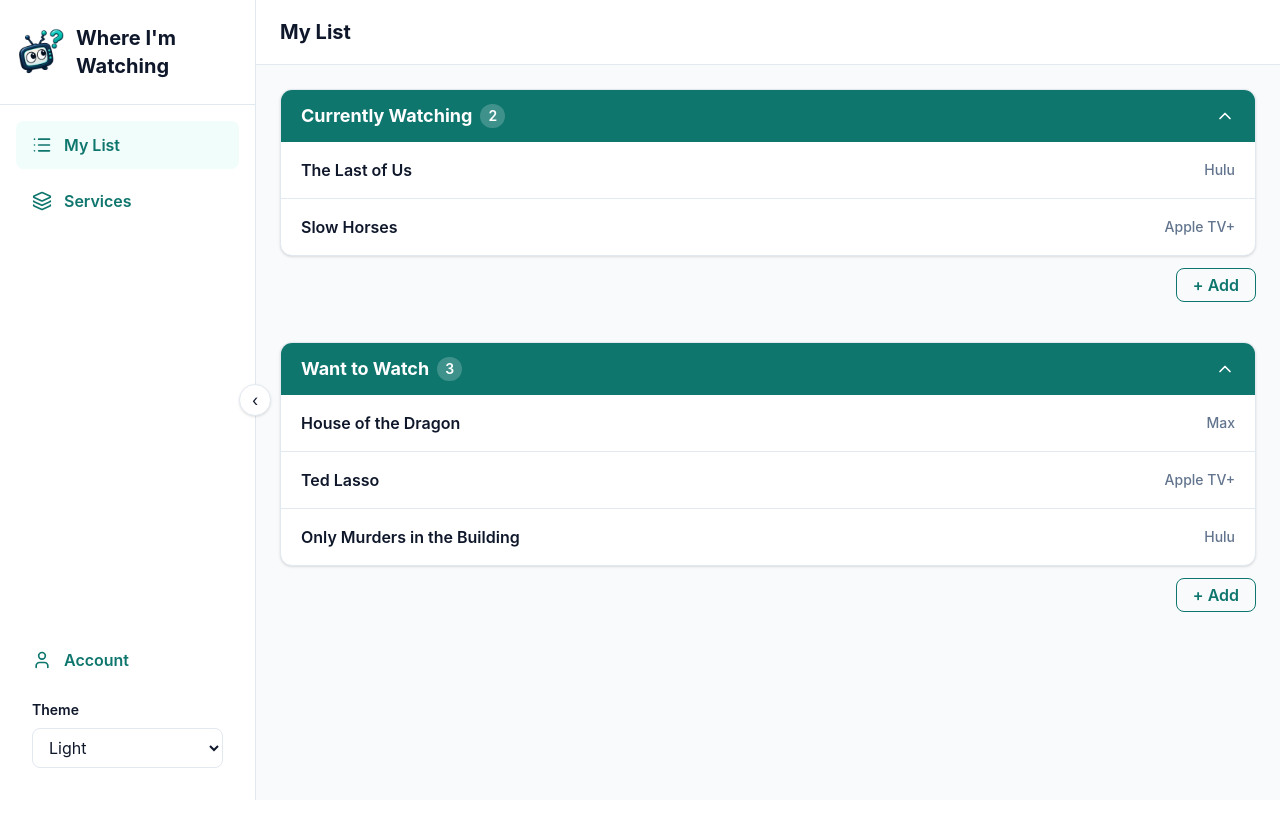
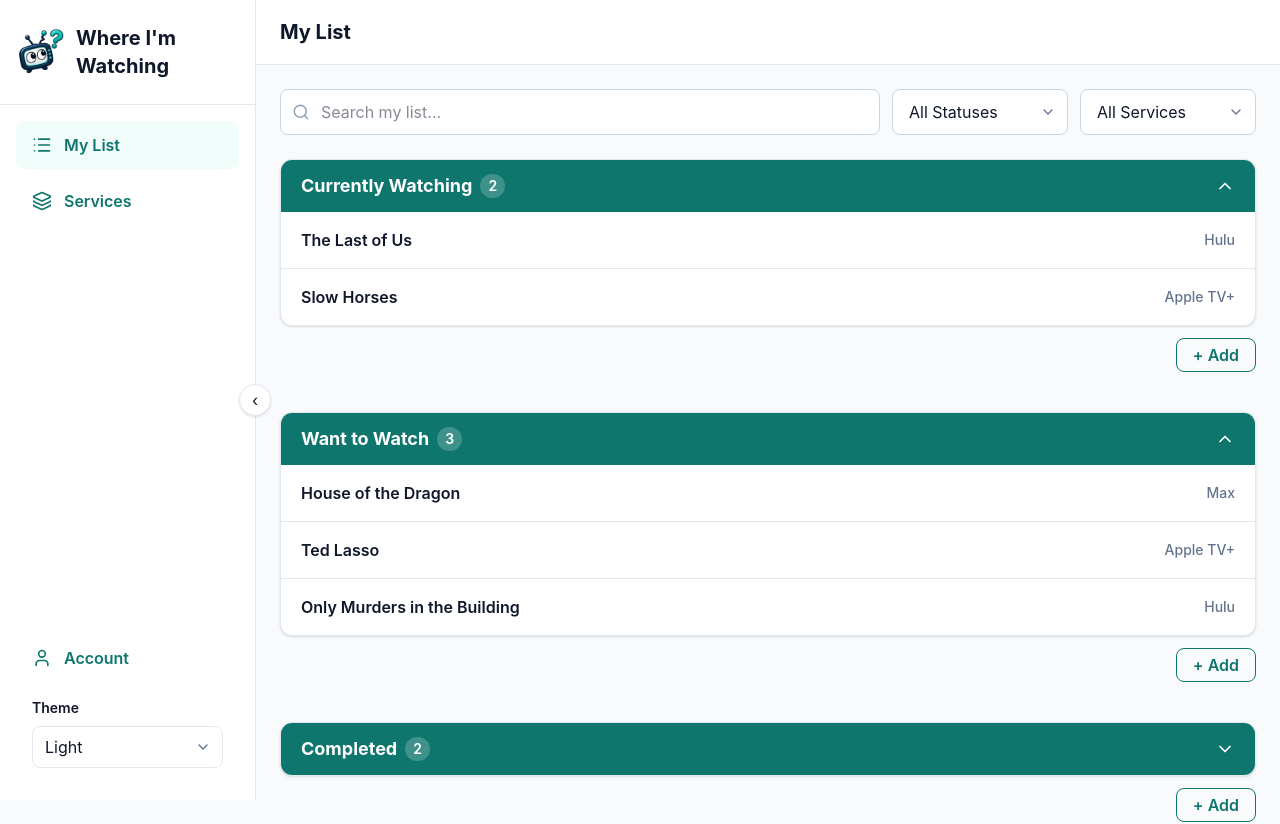
Before and after one commit to czieler/where-im-watching, a React (Vite) app: page / in a window 1280 px wide. Shown: the top 824 px of the page. Before the commit the page ends 800 px from the top, so only its background shows below. Built offline with nearby package versions, Linux system fonts and the light colour scheme.

Commit message:
Add list search, filtering, and status sections

```diff
--- a/src/App.tsx
+++ b/src/App.tsx
@@ -2,7 +2,17 @@ import { useState } from "react";
 import wiwLogo from "./assets/wiw_logo.png";
 import ShowList from "./components/ShowList";
 import AddShowModal from "./components/AddShowModal";
-import { List, Layers, User, Palette, Menu, X, Plus } from "lucide-react";
+import {
+  List,
+  Layers,
+  User,
+  Palette,
+  Menu,
+  X,
+  Plus,
+  Search,
+  ChevronDown,
+} from "lucide-react";
 
 function App() {
   const [isMobileMenuOpen, setIsMobileMenuOpen] = useState(false);
@@ -10,6 +20,12 @@ function App() {
   const [isSidebarCollapsed, setIsSidebarCollapsed] = useState(false);
 
   const [isAddOpen, setIsAddOpen] = useState(false);
+
+  const [searchText, setSearchText] = useState("");
+
+  const [selectedService, setSelectedService] = useState("all");
+
+  const [selectedStatus, setSelectedStatus] = useState("all");
 
   const [addTarget, setAddTarget] = useState<"watching" | "wantToWatch">(
     "watching",
@@ -25,6 +41,39 @@ function App() {
     { title: "Ted Lasso", service: "Apple TV+" },
     { title: "Only Murders in the Building", service: "Hulu" },
   ]);
+
+  const [completed, setCompleted] = useState([
+    { title: "Breaking Bad", service: "Netflix" },
+    { title: "The Good Place", service: "Netflix" },
+  ]);
+
+  const [onHold, setOnHold] = useState([
+    { title: "Yellowjackets", service: "Paramount+" },
+  ]);
+
+  const filteredWatching = watching.filter(
+    (show) =>
+      show.title.toLowerCase().includes(searchText.toLowerCase()) &&
+      (selectedService === "all" || show.service === selectedService),
+  );
+
+  const filteredWantToWatch = wantToWatch.filter(
+    (show) =>
+      show.title.toLowerCase().includes(searchText.toLowerCase()) &&
+      (selectedService === "all" || show.service === selectedService),
+  );
+
+  const filteredCompleted = completed.filter(
+    (show) =>
+      show.title.toLowerCase().includes(searchText.toLowerCase()) &&
+      (selectedService === "all" || show.service === selectedService),
+  );
+
+  const filteredOnHold = onHold.filter(
+    (show) =>
+      show.title.toLowerCase().includes(searchText.toLowerCase()) &&
+      (selectedService === "all" || show.service === selectedService),
+  );
 
   return (
     <div className="min-h-screen bg-slate-50 text-slate-900">
@@ -98,14 +147,20 @@ function App() {
                     Theme
                   </label>
 
+                  <div className="relative">
                     <select
                       id="theme"
-                    className="w-full rounded-lg border border-[var(--color-border)] bg-[var(--color-surface)] px-3 py-2 text-[var(--color-text)]"
+                      className="w-full appearance-none rounded-lg border border-[var(--color-border)] bg-[var(--color-surface)] px-3 py-2 text-[var(--color-text)]"
                     >
                       <option value="light">Light</option>
                       <option value="dark">Dark</option>
                       <option value="blues">Blues</option>
                     </select>
+                    <ChevronDown
+                      size={16}
+                      className="pointer-events-none absolute right-3 top-1/2 -translate-y-1/2 text-slate-500"
+                    />
+                  </div>
                 </>
               )}
             </div>
@@ -149,22 +204,99 @@ function App() {
 
         {/* Main content */}
         <main className="mx-auto max-w-[1440px] px-4 py-6 pb-28 sm:px-6 md:pb-8">
+          <div className="mb-6 flex flex-col gap-3 lg:flex-row">
+            <div className="relative flex-1">
+              <Search
+                size={18}
+                className="absolute left-3 top-1/2 -translate-y-1/2 text-slate-400"
+              />
+
+              <input
+                type="text"
+                value={searchText}
+                onChange={(e) => setSearchText(e.target.value)}
+                placeholder="Search my list..."
+                className="w-full rounded-lg border border-slate-300 bg-white py-2.5 pl-10 pr-4 outline-none focus:border-[var(--color-accent)]"
+              />
+            </div>
+
+            <div className="relative">
+              <select
+                value={selectedStatus}
+                onChange={(e) => setSelectedStatus(e.target.value)}
+                className="w-44 appearance-none rounded-lg border border-slate-300 bg-white px-4 py-2.5"
+              >
+                <option value="all">All Statuses</option>
+                <option value="watching">Watching</option>
+                <option value="wantToWatch">Want to Watch</option>
+                <option value="completed">Completed</option>
+                <option value="onHold">On Hold</option>
+              </select>
+              <ChevronDown
+                size={16}
+                className="pointer-events-none absolute right-3 top-1/2 -translate-y-1/2 text-slate-500"
+              />
+            </div>
+
+            <div className="relative">
+              <select
+                value={selectedService}
+                onChange={(e) => setSelectedService(e.target.value)}
+                className="w-44 appearance-none rounded-lg border border-slate-300 bg-white px-4 py-2.5"
+              >
+                <option value="all">All Services</option>
+                <option value="Hulu">Hulu</option>
+                <option value="Netflix">Netflix</option>
+                <option value="Paramount+">Paramount+</option>
+                <option value="Apple TV+">Apple TV+</option>
+                <option value="Max">Max</option>
+              </select>
+              <ChevronDown
+                size={16}
+                className="pointer-events-none absolute right-3 top-1/2 -translate-y-1/2 text-slate-500"
+              />
+            </div>
+          </div>
+          {(selectedStatus === "all" || selectedStatus === "watching") && (
             <ShowList
               title="Currently Watching"
-            shows={watching}
+              shows={filteredWatching}
               onAdd={() => {
                 setAddTarget("watching");
                 setIsAddOpen(true);
               }}
             />
+          )}
+          {(selectedStatus === "all" || selectedStatus === "wantToWatch") && (
             <ShowList
               title="Want to Watch"
-            shows={wantToWatch}
+              shows={filteredWantToWatch}
               onAdd={() => {
                 setAddTarget("wantToWatch");
                 setIsAddOpen(true);
               }}
             />
+          )}
+          {(selectedStatus === "all" || selectedStatus === "completed") && (
+            <ShowList
+              title="Completed"
+              shows={filteredCompleted}
+              onAdd={() => {
+                console.log("Add to Completed");
+              }}
+              defaultExpanded={false}
+            />
+          )}
+          {(selectedStatus === "all" || selectedStatus === "onHold") && (
+            <ShowList
+              title="On Hold"
+              shows={filteredOnHold}
+              onAdd={() => {
+                console.log("Add to On Hold");
+              }}
+              defaultExpanded={false}
+            />
+          )}
         </main>
 
         {/* Mobile bottom navigation */}
@@ -221,14 +353,20 @@ function App() {
               Theme
             </label>
 
+            <div className="relative">
               <select
                 id="mobile-theme"
-              className="w-full rounded-lg border border-[var(--color-border)] bg-[var(--color-surface)] px-3 py-2 text-[var(--color-text)]"
+                className="w-full appearance-none rounded-lg border border-[var(--color-border)] bg-[var(--color-surface)] px-3 py-2 text-[var(--color-text)]"
               >
                 <option value="light">Light</option>
                 <option value="dark">Dark</option>
                 <option value="blues">Blues</option>
               </select>
+              <ChevronDown
+                size={16}
+                className="pointer-events-none absolute right-3 top-1/2 -translate-y-1/2 text-slate-500"
+              />
+            </div>
           </aside>
         </div>
       )}
--- a/src/components/ShowList.tsx
+++ b/src/components/ShowList.tsx
@@ -10,10 +10,16 @@ type ShowListProps = {
   title: string;
   shows: Show[];
   onAdd: () => void;
+  defaultExpanded?: boolean;
 };
 
-function ShowList({ title, shows, onAdd }: ShowListProps) {
-  const [isExpanded, setIsExpanded] = useState(true);
+function ShowList({
+  title,
+  shows,
+  onAdd,
+  defaultExpanded = true,
+}: ShowListProps) {
+  const [isExpanded, setIsExpanded] = useState(defaultExpanded);
   return (
     <section className="mb-10">
       <div className="overflow-hidden rounded-xl border border-slate-200 bg-white shadow-sm">
```
Lines whose indentation alone changed are shown as unchanged.
